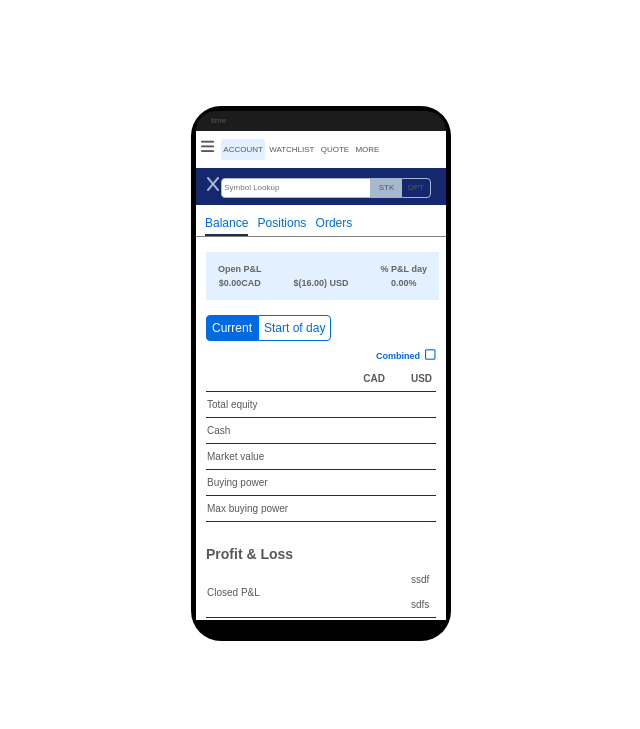
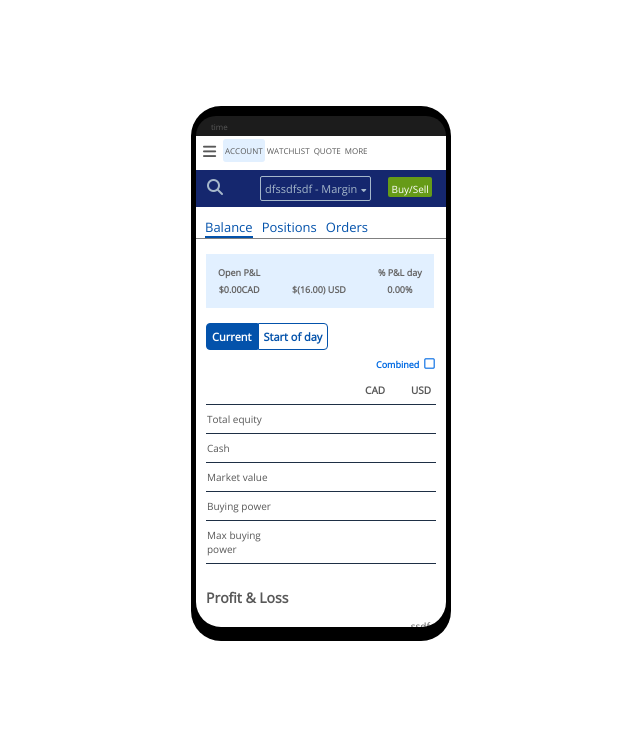
Before and after one commit to daweijin11/Mock-Trading-App-2, a plain HTML site: page index.html in a window 1280 px wide. Shown: the whole page, without its empty margins (319-959 px from the left). Drawn offline with nearby package versions, Linux system fonts and the light colour scheme.

Commit message:
Initialization of Repository and first upload

```diff
--- a/index.html
+++ b/index.html
@@ -16,14 +16,20 @@
   </head>
   <body>
     <div id="mainbox" class="mainbox">
-      <div id="infobar">time</div>
+      <div id="infobar" style="margin-top: 5;">time</div>
+      <div class="menu">
+
+      </div>
       <div class="topscreen">
         <div id="navbar">
-          <button
+          <div style="">
+            <button
             style="font-size: 15; padding-right: 5"
             class="fa-solid fa-bars"
           ></button>
-          <button
+          </div>
+          <div style="display: flex; margin-top: -20; margin-left: 20;">
+            <button
             id="buttonACCOUNT"
             class="topbar"
             style="background-color: #e2f0ff"
@@ -51,10 +57,11 @@
             onclick="TopBar('buttonMORE','MORE')"
           >
             MORE
-          </button>
+          </button></div>
+
         </div>
         <div class="second">
-          <div id="second-first" style="background-color: rgb(21, 39, 110); display: none;">
+          <div id="second-first" style="background-color: rgb(21, 39, 110);">
             <button
             id="magnifyingglass"
             class="fa-solid fa-magnifying-glass"
@@ -64,7 +71,7 @@
           <button id="BUY" style="padding: 3; padding-top: 5; padding-bottom: 6; font-size: 10;">Buy/Sell</button>
           </div>
 
-          <div id="second-second" class="second-second" style="background-color: rgb(21, 39, 110);display: block;">
+          <div id="second-second" class="second-second" style="background-color: rgb(21, 39, 110);display: none;">
             <button class="fa-solid fa-x" id="X-Mark" onclick="SearchBox('sdfsadf')"></button>
             <input type="search" id="searchbar" placeholder="Symbol Lookup"></input>
             <button id="STK" onclick="STKOPT('OPT')">STK</button>
@@ -73,7 +80,7 @@
         </div>
       </div>
       <div id="mainscreen" class="invisible-scrollbar">
-        <div id="ACCOUNT">
+        <div id="ACCOUNT" style="overflow: auto;">
           <div id="third" class="third">
             <button id="Balance" onclick="BPO('Balance', 'Balance1')">
               Balance
--- a/main.js
+++ b/main.js
@@ -25,13 +25,15 @@ function SearchBox(Id) {
 }
 
 function STKOPT(Id) {
-    if (Id === 'STK') {
-        document.getElementById("STK").style.backgroundColor = 'rgb(21, 39, 110)';
-        document.getElementById("second-second").style.display = 'block';
+    document.getElementById(Id).style.backgroundColor = 'rgb(21, 39, 110)';
+    document.getElementById(Id).style.color = '#a6b8cb';
+    if (Id == 'OPT'){
+        document.getElementById('STK').style.backgroundColor = '#a6b8cb';
+        document.getElementById('STK').style.color = 'rgb(21, 39, 110)';
     }
     else {
-        document.getElementById("second-first").style.display = 'block';
-        document.getElementById("second-second").style.display = 'none';
+        document.getElementById('OPT').style.backgroundColor = '#a6b8cb';
+        document.getElementById('OPT').style.color = 'rgb(21, 39, 110)';
     }
 }
 function BPO(Id,Page){
@@ -52,16 +54,16 @@ function BPO(Id,Page){
 }
 function Current() {
     document.getElementById("Current").style.color = "#ffffff";
-    document.getElementById("Current").style.backgroundColor = "#006ae3";
-    document.getElementById("SoD").style.color = "#006ae3";
+    document.getElementById("Current").style.backgroundColor = "#0352ab";
+    document.getElementById("SoD").style.color = "#0352ab";
     document.getElementById("SoD").style.backgroundColor = "#ffffff";
 }
 
 function SoD() {
-    document.getElementById("Current").style.color = "#006ae3";
+    document.getElementById("Current").style.color = "#0352ab";
     document.getElementById("Current").style.backgroundColor = "#ffffff";
     document.getElementById("SoD").style.color = "#ffffff";
-    document.getElementById("SoD").style.backgroundColor = "#006ae3";
+    document.getElementById("SoD").style.backgroundColor = "#0352ab";
 
 }
 
--- a/styles.css
+++ b/styles.css
@@ -1,5 +1,5 @@
 *{
-    font-family: sans-serif;
+    font-family: 'Open Sans';
     color: rgb(88, 88, 88);
     background-color: rgb(255, 255, 255);
     font-size: 8px;
@@ -20,10 +20,17 @@ body{
     width: 250px;
     height: 525px;
 }
+.menu{
+
+}
 #mainscreen{
     overflow-y: scroll;
-    border-radius: 25;
-    height: 415;
+    border-bottom-left-radius: 25px;
+    border-bottom-right-radius: 25px;
+    height: 420;
+    margin: 0;
+    padding: 0;
+
 }
 .invisible-scrollbar::-webkit-scrollbar {
     display: none;
@@ -38,7 +45,7 @@ body{
 }
 #navbar {
     background-color: white;
-    padding: 5px;
+    padding: 7px;
     padding-top: 8;
     padding-bottom: 8;
 
@@ -57,6 +64,8 @@ body{
     height: 27px;
     padding: 5px;
     border-right: none;
+    box-shadow: none;
+    padding-right: 0;
 }
 #magnifyingglass {
     font-size: 15;
@@ -67,45 +76,60 @@ body{
 }
 
 #X-mark{
+    position: relative;
     font-size: 15;
-    padding-top: 3;
+    padding-top: 4;
     color: #a6b8cb;
     margin-left: 6;
     font-size: 16;
-    padding-bottom: 35;
 }
 #searchbar{
-    width: 150;
-    height: 20;
-    border-top-left-radius: 4px;
-    border-bottom-left-radius: 4px;
+    margin-left: 10;
+    margin-right: -2;
+    padding-left: 5;
+    position: relative;
+    z-index: 3;
+    width: 140;
+    height: 22;
+    border-top-left-radius: 3px;
+    border-bottom-left-radius: 3px;
     border: 1px solid;
     border-color:#a6b8cb ;
     padding-right: 0px;
+    font-size: 10;
+    box-shadow: none;
 
 }
 #searchbar:focus{
-    border: 3px solid green;
-    border: none;
+    outline-color: rgba(131, 190, 44, 0.938);
+    outline-width: 2px;
+    outline-style:inset;
 }
 #STK{
-    padding-left: 0 px;
-    margin-left: -2;
+    margin-left: -1;
+    z-index: 0;
     background-color: #a6b8cb;
-    border: none;
-    height: 20;
-    width: 30;
+    border: 1px solid #a6b8cb;
+    height: 22;
+    padding-left: 6px;
+    padding-right: 6px;
+    color:#1e2f45;
+    font-size: 10;
+    font-weight: 550;
 }
 #OPT{
-    padding-left: 0 px;
+    margin-right: 0;
+    padding-left: 6px;
+    padding-right: 6px;
     margin-left: -3;
     background-color: rgb(21, 39, 110);
-    border: 1px solid;
-    border-color: #a6b8cb;
-    border-top-right-radius: 4px;
-    border-bottom-right-radius: 4px;
-    height: 20;
-    width: 30;
+    border: 1px solid #a6b8cb;
+    border-top-right-radius: 3px;
+    border-bottom-right-radius: 3px;
+    height: 22;
+    color:#a6b8cb;
+    font-size: 10;
+    font-weight: 600;
 }
 .third{
     height: 25px;
@@ -118,12 +142,11 @@ body{
 #balance,#positions,#orders{
     margin-left: 7;
     padding-top: 9;
-    font-size: 12;
-    color: #006ae3;
-    border-bottom:2px solid #1e2f45;
-    padding-bottom: 4;
+    font-size: 13;
+    color: #0352ab;
+    border-bottom:2px solid #0352ab;
+    padding-bottom: -1px;
     margin-bottom: 0;
-
 }
 #positions,#orders{
     border-bottom: hidden;
@@ -174,17 +197,17 @@ table.General_Stats th{
 }
 
 #Current{
-    background-color: #006ae3;
+    background-color: #0352ab;
 
     color: #ffffff;
     border: solid;
     border-width: 1.5;
-    border-color: #006ae3;
+    border-color: #0352ab;
     padding: 5;
     margin-left: 10;
     margin-top: 15;
-
-    font-size:12;
+    font-size:11;
+    font-weight: 600;
     border-top-left-radius: 4px;
     border-bottom-left-radius: 4px;
 }
@@ -192,12 +215,12 @@ table.General_Stats th{
     background-color: white;
     border: solid;
     border-width: 1.5;
-    border-color: #006ae3;
-    color: #006ae3;
+    border-color: #0352ab;
+    color: #0352ab;
     padding: 5;
     margin-top: 10;
-
-    font-size:12;
+    font-size:11;
+    font-weight: 600;
     border-top-right-radius: 4px;
     border-bottom-right-radius: 4px;
 }
```
